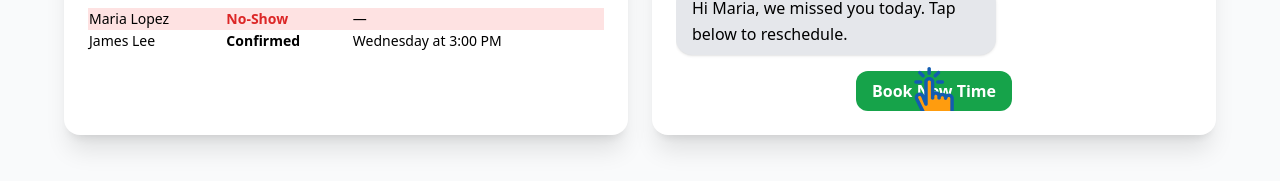
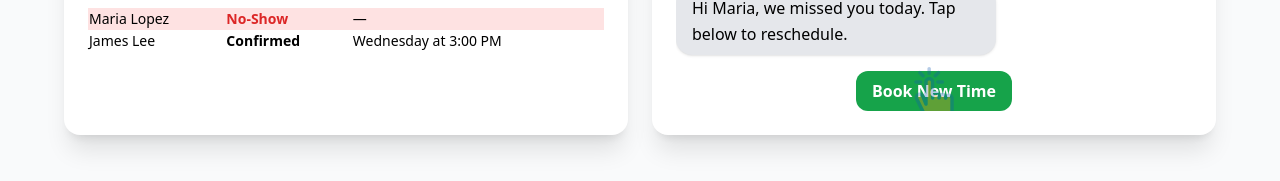
Before and after one commit to AICC2024/AISchedulingDemo, a React (Vite) app: page / in a window 1280 px wide. Shown: the part 487-668 px from the top of the page. Built offline with nearby package versions, Linux system fonts and the light colour scheme.

Commit message:
Stabilize demo after pointer alignment and interaction updates

```diff
--- a/src/App.jsx
+++ b/src/App.jsx
@@ -48,7 +48,7 @@ export default function SchedulerDemo() {
         setTimeout(() => {
           setShowFinger({ target: null, visible: false });
           handleRescheduleClick();
-        }, 1000);
+        }, 2000);
       }, 3000);
       return () => clearTimeout(clickTimeout);
     }
@@ -61,7 +61,7 @@ export default function SchedulerDemo() {
         setTimeout(() => {
           setShowFinger({ target: null, visible: false });
           handleTimeSelect('Thursday at 10:30 AM');
-        }, 1000);
+        }, 2000);
       }, 2500);
       return () => clearTimeout(selectTimeout);
     }
@@ -173,7 +173,7 @@ export default function SchedulerDemo() {
                         <img
                           src="/tap-finger.svg"
                           alt="Tap"
-                          className="absolute -top-1 w-16 animate-bounce"
+                          className="absolute -top-1 w-16 animate-fade-in"
                         />
                       )}
                       <button
@@ -195,7 +195,7 @@ export default function SchedulerDemo() {
                         <img
                           src="/tap-finger.svg"
                           alt="Tap"
-                          className="absolute -top-10 w-16 animate-bounce"
+                          className="absolute -top-10 w-16 animate-fade-in"
                         />
                       )}
                       <button id="friday" onClick={() => handleTimeSelect('Friday at 2:00 PM')} className="w-full py-2 rounded-xl bg-blue-600 text-white hover:bg-blue-700">
```
